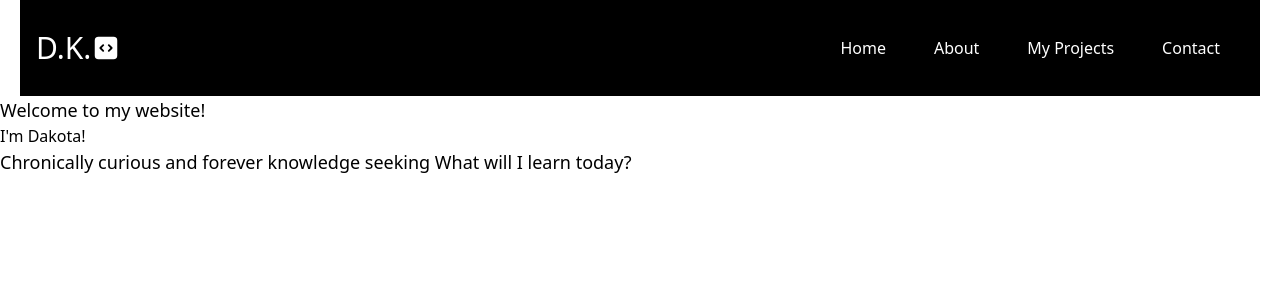
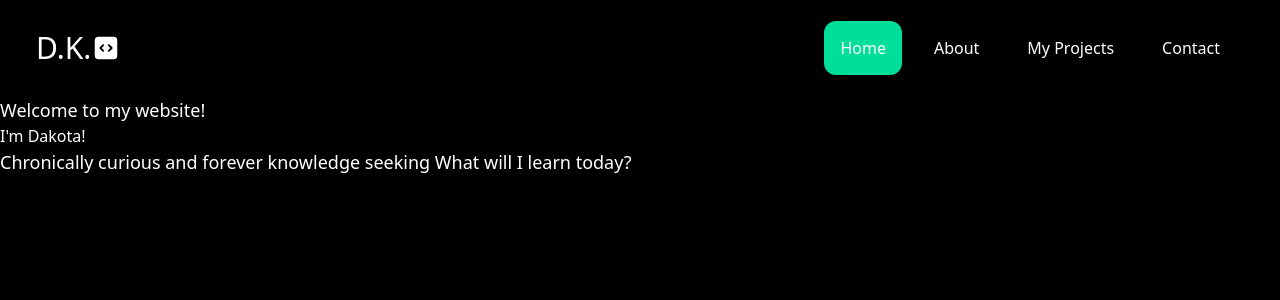
Before and after one commit to JabaDUDE/react-portfolio, a React (Vite) app: page / in a window 1280 px wide. Shown: the top 300 px of the page. Built offline with nearby package versions, Linux system fonts and the light colour scheme.

Commit message:
added isActive functionality to navbar

```diff
--- a/src/Layout.jsx
+++ b/src/Layout.jsx
@@ -3,10 +3,10 @@ import { Outlet } from 'react-router-dom'
 
 function Layout() {
   return (
-    <>
+    <div className='bg-black h-screen text-white'>
         <Navbar />
         <Outlet />
-    </>
+    </div>
   )
 }
 
--- a/src/components/navbar/index.jsx
+++ b/src/components/navbar/index.jsx
@@ -46,7 +46,12 @@ export default function Navbar(){
                     <ul className='flex max-md:hidden'>
                             {navItems.map(item => (
                                 <li key={item.id} className='text-white'>
-                                    <NavLink to={item.to} className='p-4 hover:bg-[#00df9a] rounded-xl m-2 cursor-pointer duration-300  text-white'>
+                                    <NavLink to={item.to}
+                                    className={({ isActive }) =>
+                                    isActive ? 'p-4 rounded-xl m-2 cursor-pointer duration-300  text-white bg-[#00df9a]'
+                                    : 'hover:bg-[#00df9a] p-4 rounded-xl m-2 cursor-pointer duration-300 text-white'
+                                    }
+                                    >
                                         {item.text}
                                     </NavLink>
                                 </li>
--- a/src/components/pages/index.jsx
+++ b/src/components/pages/index.jsx
@@ -2,7 +2,7 @@
 
 function Home() {
   return (
-    <div>
+    <div className="bg-black text-white h-full">
       <h1 className="text-lg">Welcome to my website!</h1>
       <h2>I'm Dakota!</h2>
       <h3 className="text-lg">Chronically curious and forever knowledge seeking What will I learn today?</h3>
```
